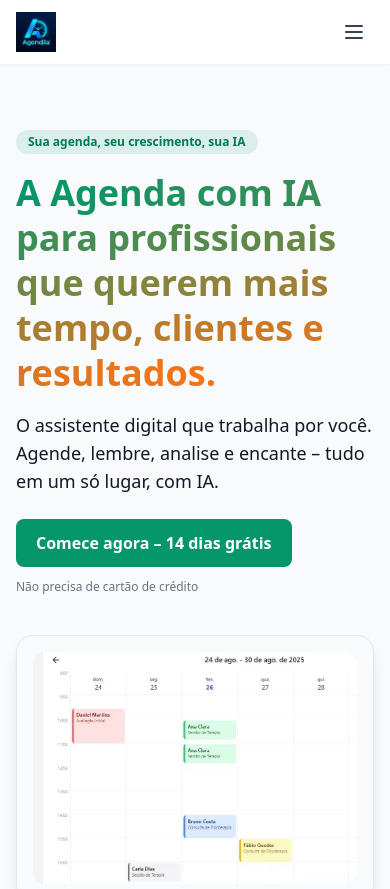
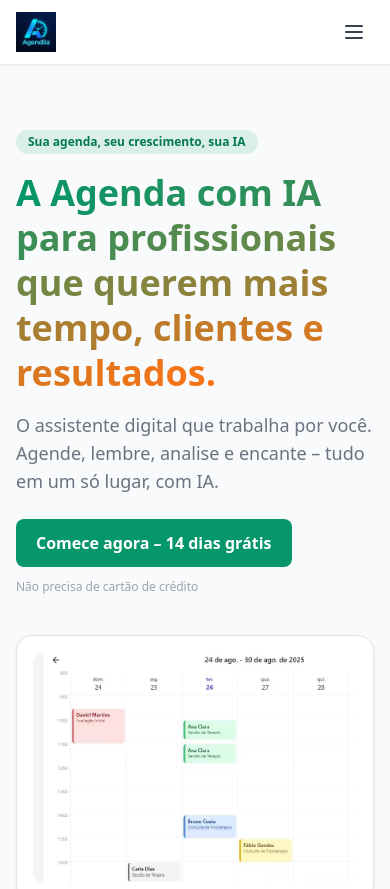
Before and after one commit to agendiia/agendiia0109, a React (Vite) app: page / in a window 390 px wide. Shown: the top 889 px of the page. Built offline with nearby package versions, Linux system fonts and the light colour scheme; no server answers.

Commit message:
improve(ui): enhance mobile color balance for admin panel with proper hierarchy

```diff
--- a/index.css
+++ b/index.css
@@ -30,24 +30,74 @@
 
 /* Force light theme on small screens (mobile devices) to avoid system dark-mode making the LP/panel dark */
 @media (max-width: 767px) {
-  /* Global page background and text */
+  /* Global page background - soft light gray */
   html, body, #root {
     background-color: #F8FAFC !important; /* tailwind gray-50 */
-    color: #111827 !important; /* tailwind gray-900 */
+    color: #374151 !important; /* tailwind gray-700 */
   }
 
-  /* Neutralize common dark: background utilities used across the app */
-  .dark\:bg-gray-900, .dark\:bg-gray-800, .dark\:bg-gray-700, .dark\:bg-gray-800 \/20, .dark\:bg-gray-900 \/20 {
-    background-color: transparent !important;
+  /* Card/panel backgrounds - clean white with subtle shadow */
+  .bg-white, .dark\:bg-gray-800, .dark\:bg-gray-900 {
+    background-color: #FFFFFF !important;
+    box-shadow: 0 1px 3px 0 rgba(0, 0, 0, 0.1) !important;
   }
 
-  /* Neutralize common dark: text utilities */
-  .dark\:text-white, .dark\:text-gray-100, .dark\:text-gray-300 {
-    color: inherit !important;
+  /* Secondary backgrounds - very light gray */
+  .bg-gray-50, .dark\:bg-gray-700, .bg-gray-100 {
+    background-color: #F9FAFB !important;
   }
 
-  /* Neutralize common dark: border colors */
-  .dark\:border-gray-700, .dark\:border-gray-800 {
-    border-color: rgba(0,0,0,0.06) !important; /* soft border like light mode */
+  /* Text hierarchy with proper contrast */
+  .dark\:text-white, .text-gray-900 {
+    color: #111827 !important; /* Headers/primary text */
+  }
+
+  .dark\:text-gray-100, .dark\:text-gray-300, .text-gray-600 {
+    color: #6B7280 !important; /* Secondary text */
+  }
+
+  .text-gray-500, .dark\:text-gray-400 {
+    color: #9CA3AF !important; /* Muted text */
+  }
+
+  /* Border hierarchy */
+  .border-gray-200, .dark\:border-gray-700, .dark\:border-gray-800 {
+    border-color: #E5E7EB !important; /* Light borders */
+  }
+
+  .border-gray-300, .dark\:border-gray-600 {
+    border-color: #D1D5DB !important; /* Medium borders */
+  }
+
+  /* Button and interactive elements */
+  .bg-indigo-600, .bg-theme {
+    background-color: var(--theme-color) !important;
+    color: white !important;
+  }
+
+  /* Success/warning/danger colors remain vibrant */
+  .bg-green-100, .text-green-800 {
+    background-color: #DCFCE7 !important;
+    color: #166534 !important;
+  }
+
+  .bg-yellow-100, .text-yellow-800 {
+    background-color: #FEF3C7 !important;
+    color: #92400E !important;
+  }
+
+  .bg-red-100, .text-red-800 {
+    background-color: #FEE2E2 !important;
+    color: #991B1B !important;
+  }
+
+  /* Tables and structured content */
+  .bg-gray-50.dark\:bg-gray-700 {
+    background-color: #F9FAFB !important;
+  }
+
+  /* Ensure proper spacing and readability */
+  .space-y-6 > * + *, .space-y-4 > * + * {
+    margin-top: 1rem !important;
   }
 }
```
